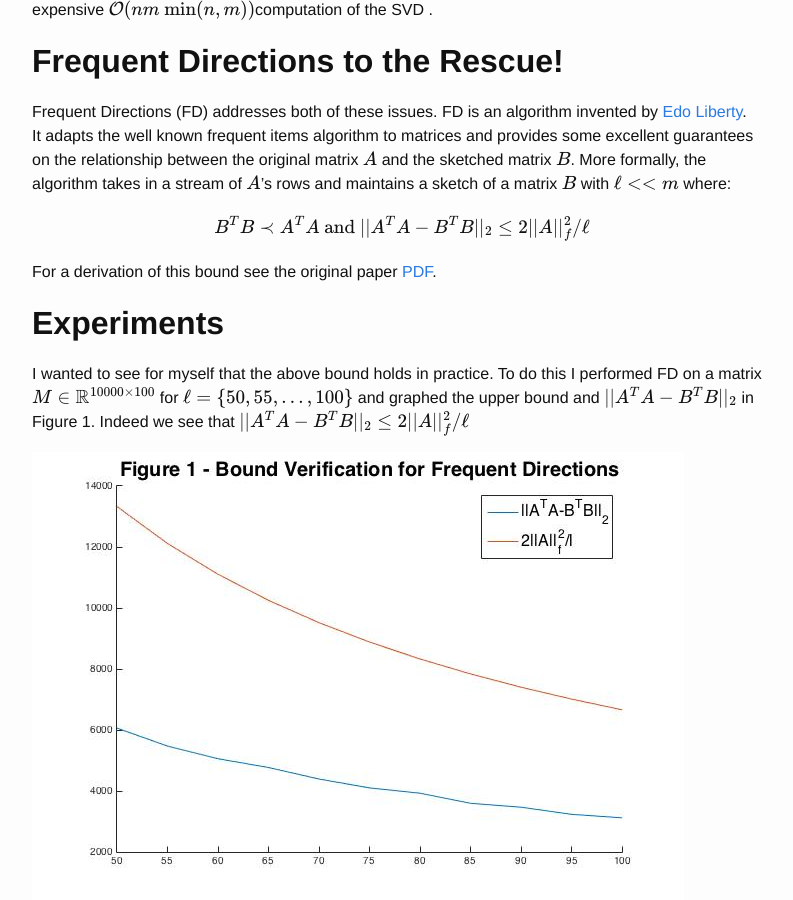
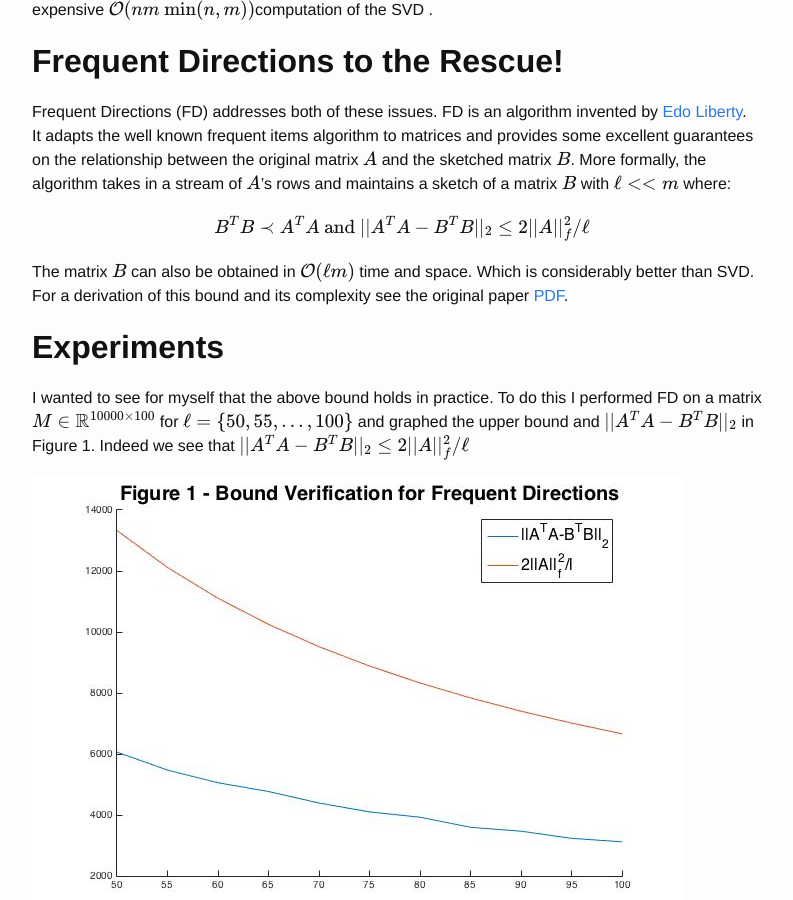
Before and after one commit to nbertagnolli/nbertagnolli.github.io, a Jekyll site: the page built from _posts/2015-09-26-FD.markdown, in a window 1280 px wide and 900 px high, scrolled down 385 px. Shown: the whole window, without its empty margins (238-1031 px from the left). Built offline with Jekyll 4.4.1, drawn with Linux system fonts in a browser that asks for light colours; formulas are drawn with MathJax 3.

Commit message:
Changed math

```diff
--- a/_posts/2015-09-26-FD.markdown
+++ b/_posts/2015-09-26-FD.markdown
@@ -28,7 +28,9 @@ $$B$$.  More formally, the algorithm takes in a stream of $$A$$'s rows and maint
 sketch of a matrix $$B$$ with $$\ell << m$$ where:\begin{align}
 B^TB \prec A^TA \text{ and } ||A^TA-B^TB||_2 \leq 2||A||_f^2/\ell
 \end{align}
-For a derivation of this bound see the original paper <a target = "_blank" href = "http://www.cs.yale.edu/homes/el327/papers/simpleMatrixSketching.pdf">PDF</a>.
+The matrix $$B$$ can also be obtained in $$\mathcal{O}(\ell m)$$ time and space.  Which is
+considerably better than SVD. For a derivation of this bound and its complexity see the
+original paper <a target = "_blank" href = "http://www.cs.yale.edu/homes/el327/papers/simpleMatrixSketching.pdf">PDF</a>.
 
 ## **Experiments**
 I wanted to see for myself that the above bound holds in practice. To do this I performed FD on a matrix
```
